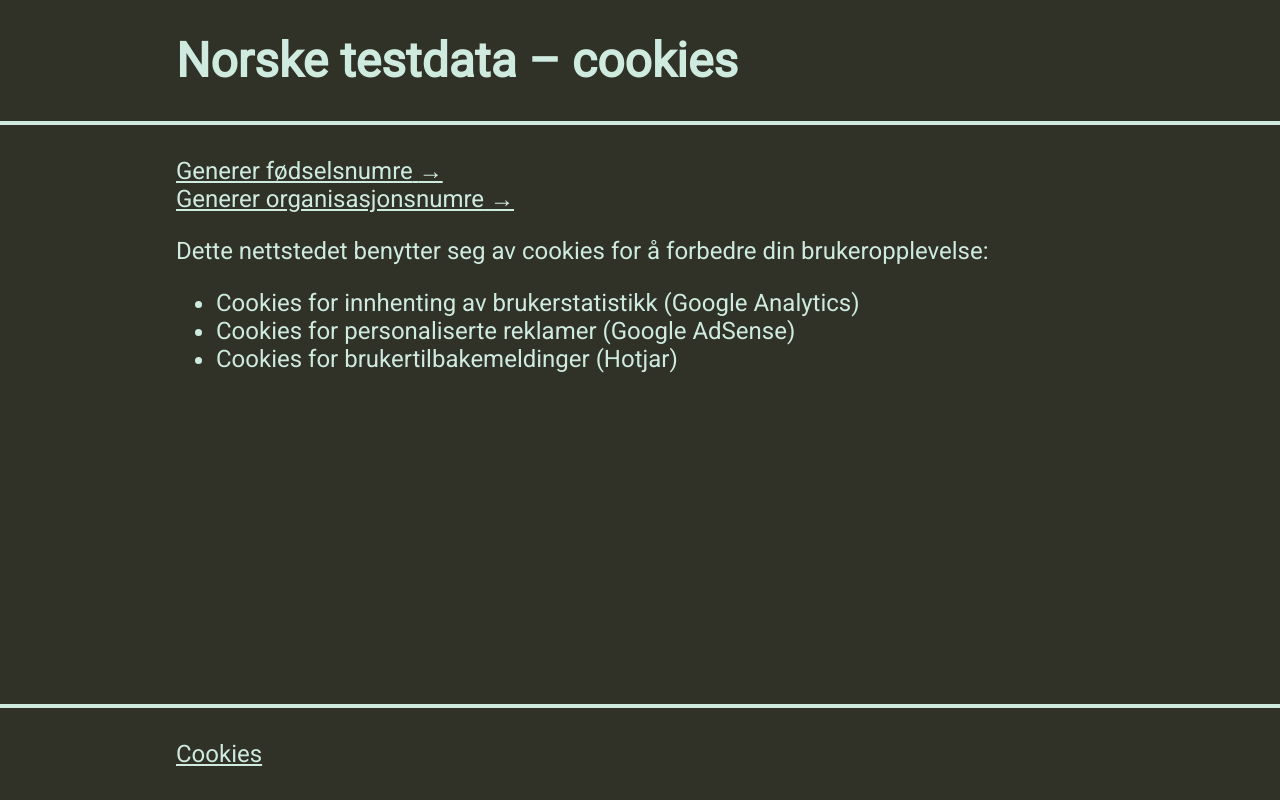
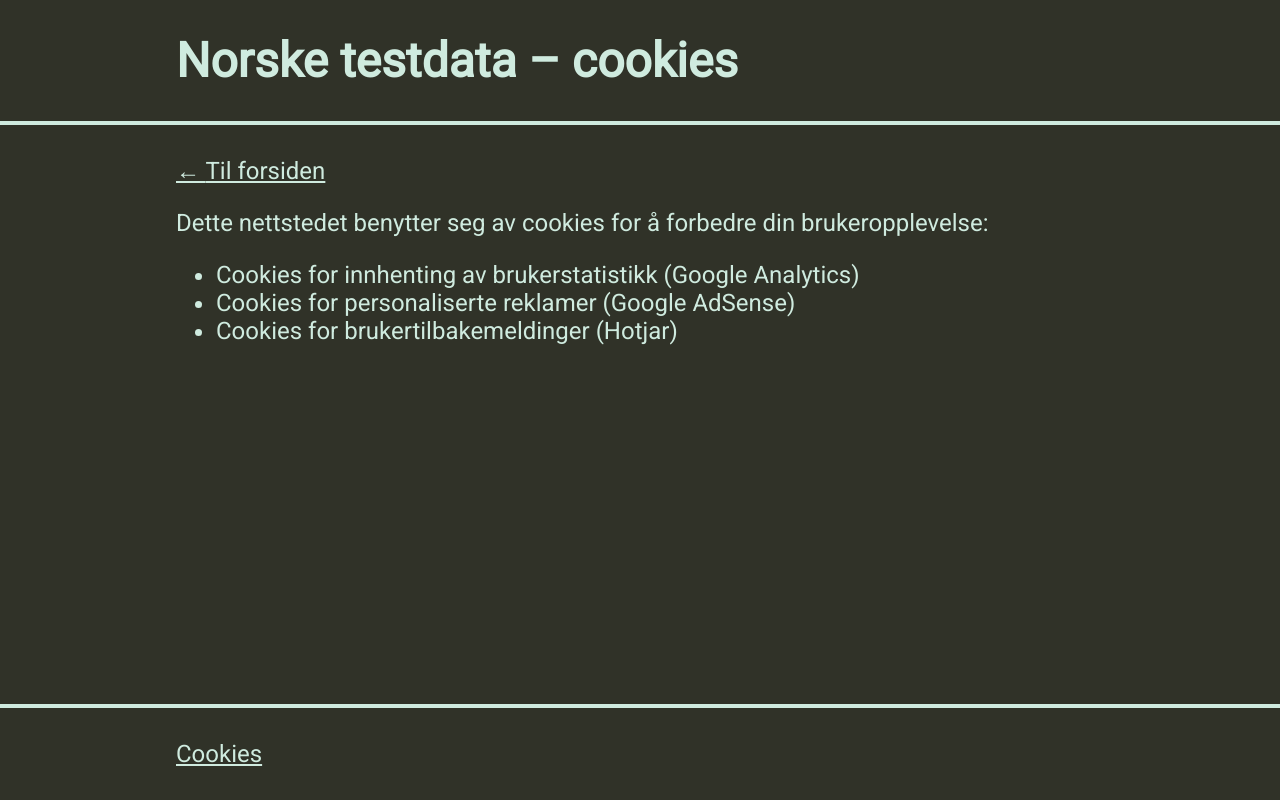
Before and after one commit to LarsAndreasGitHub/norske-testdata, a Next.js app: page /cookies in a window 1280 px wide. Built offline with nearby package versions, Linux system fonts and the light colour scheme.

Commit message:
update link on cookies page

```diff
--- a/components/CookiesPage/CookiesPage.tsx
+++ b/components/CookiesPage/CookiesPage.tsx
@@ -2,10 +2,7 @@ import * as React from 'react';
 import { FunctionComponent } from 'react';
 import Head from 'next/head';
 import { PageWrapper } from '../common/PageWrapper/PageWrapper';
-import Link from 'next/link';
-import linkStyle from '../common/link/link.module.scss';
-import { classNames } from '../utils';
-import styles from './cookiesPage.module.scss';
+import { HomeNavigation } from '../common/HomeNavigation/HomeNavigation';
 
 export const CookiesPage: FunctionComponent = () => (
     <>
@@ -13,28 +10,7 @@ export const CookiesPage: FunctionComponent = () => (
             <title>Norske testdata – cookies</title>
         </Head>
         <PageWrapper title="Norske testdata – cookies">
-            <nav className={styles.navigation}>
-                <div>
-                    <Link href="/fnr">
-                        <a className={linkStyle.link}>
-                            Generer fødselsnumre{' '}
-                            <span role="img" aria-label="pil">
-                                →
-                            </span>
-                        </a>
-                    </Link>
-                </div>
-                <div>
-                    <Link href="/orgnr">
-                        <a className={linkStyle.link}>
-                            Generer organisasjonsnumre{' '}
-                            <span role="img" aria-label="pil">
-                                →
-                            </span>
-                        </a>
-                    </Link>
-                </div>
-            </nav>
+            <HomeNavigation text="Til forsiden"/>
             <p>Dette nettstedet benytter seg av cookies for å forbedre din brukeropplevelse:</p>
             <ul>
                 <li>Cookies for innhenting av brukerstatistikk (Google Analytics)</li>
--- a/components/CookiesPage/cookiesPage.module.scss
+++ /dev/null
@@ -1,5 +0,0 @@
-.navigatioan {
-  display: flex;
-  flex-direction: column;
-  justify-content: flex-start;
-}
--- a/components/common/HomeNavigation/HomeNavigation.tsx
+++ b/components/common/HomeNavigation/HomeNavigation.tsx
@@ -2,14 +2,18 @@ import { default as React, FunctionComponent } from 'react';
 import Link from 'next/link';
 import linkStyle from '../link/link.module.scss';
 
-export const HomeNavigation: FunctionComponent = () => (
+interface Props {
+    text?: string;
+}
+
+export const HomeNavigation: FunctionComponent<Props> = ({ text }) => (
     <nav>
         <Link href="/">
             <a className={linkStyle.link}>
                 <span role="img" aria-label="pil">
                     ←
                 </span>{' '}
-                Andre testdata
+                {text || 'Andre testdata'}
             </a>
         </Link>
     </nav>
```
